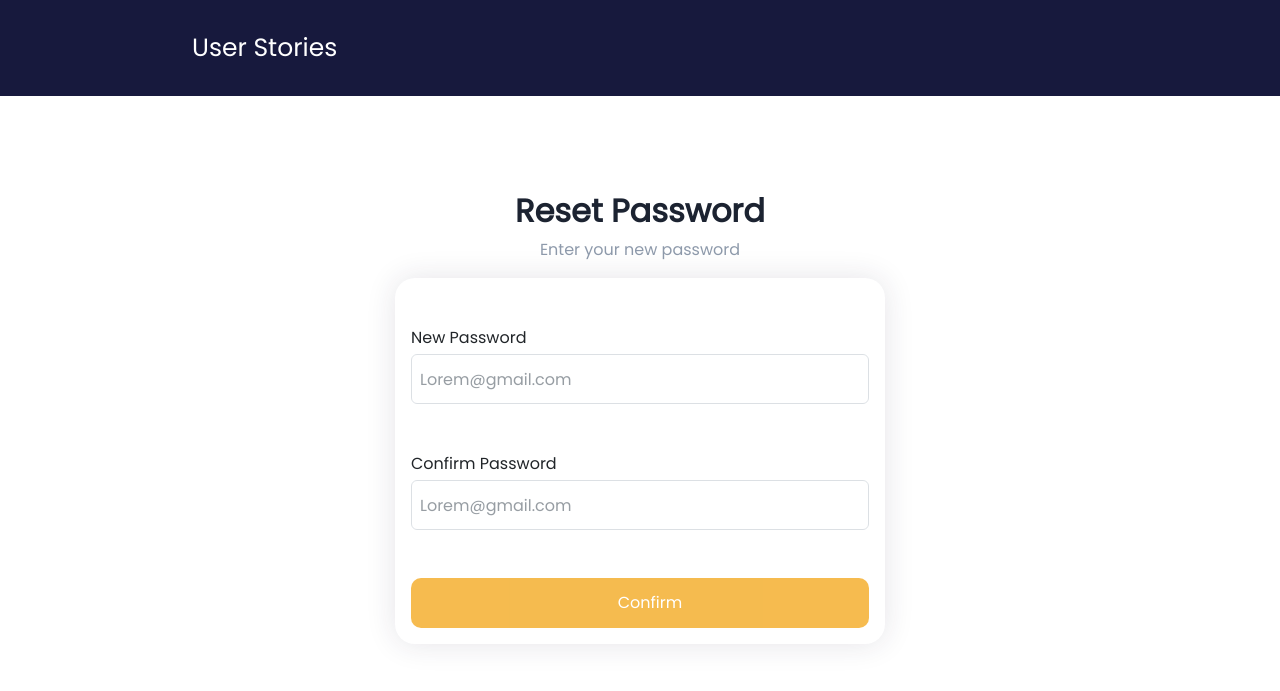
After one commit to AgileRE-2023/USGenerator, a Django app: page /postreset/ in a window 1280 px wide. The commit adds this page. Shown: the top 691 px of the page. Run offline with Django 4.2, Linux system fonts and the light colour scheme.

Commit message:
page reset password

```diff
--- /dev/null
+++ b/usg/client/static/css/reset.css
@@ -0,0 +1,55 @@
+.reset-container {
+  display: flex;
+  flex-direction: column;
+  align-items: center;
+  justify-content: center;
+  margin: 3rem;
+  max-width: 650px;
+  max-height: 550px;
+  padding: 3rem;
+}
+
+.send-container {
+  align-items: flex-start !important;
+  width: calc(100% - 4rem);
+  height: calc(100% - 4rem);
+  border-radius: 20px;
+  padding: 1rem;
+  box-shadow: 0px 0px 30px 0px rgba(39, 35, 67, 0.12);
+}
+
+form {
+  align-items: flex-start !important;
+}
+
+.title-reset {
+  color: #1c2331;
+  text-align: center;
+  font-size: 2rem;
+  font-style: normal;
+  font-weight: 600;
+  text-transform: capitalize;
+}
+
+.par-reset {
+  color: rgba(29, 53, 87, 0.5);
+  font-size: 1rem;
+  font-style: normal;
+  font-weight: 500;
+}
+
+.reset-button {
+  background: #f29f05;
+  border: none;
+  color: white;
+  font-size: 1rem;
+  cursor: pointer;
+  border-radius: 10px;
+  transition: 0.3s;
+}
+
+.reset-button:hover {
+  background: white;
+  color: #f29f05;
+  border: 1px solid #f29f05;
+}
--- a/usg/client/templates/base_signin.html
+++ b/usg/client/templates/base_signin.html
@@ -4,6 +4,7 @@
 <head>
     <meta charset="UTF-8">
     {% load static %}
+    {% block style%}{% endblock %}
     <link rel="stylesheet" tyoe="text/css" href="{% static 'css/signin.css' %}" />
     <meta name="viewport" content="width=device-width, initial-scale=1.0">
     <title>Login</title>
--- /dev/null
+++ b/usg/client/templates/signin-reg/reset.html
@@ -0,0 +1,42 @@
+{% extends "base_signin.html" %} {% load static %} {% block style %}
+<link rel="stylesheet" href="{% static 'css/reset.css' %}" />
+{% endblock %} {% block content %}
+<center>
+  <div class="reset-container">
+    <div class="row">
+      <h1 class="title-reset">Reset Password</h1>
+    </div>
+    <div class="mb-3 par-reset">
+      Enter your new password
+    </div>
+
+    <div class="send-container">
+      <form action="">
+        <label class="mb-1" for="">New Password</label>
+        <div class="form-group mb-5">
+          <input
+            type="password"
+            id="password"
+            placeholder="Lorem@gmail.com"
+            name="password"
+            class="form-control rounded p-2"
+            required
+          />
+        </div>
+        <label class="mb-1" for="">Confirm Password</label>
+        <div class="form-group mb-5">
+          <input
+            type="password"
+            id="password"
+            placeholder="Lorem@gmail.com"
+            name="password"
+            class="form-control rounded p-2"
+            required
+          />
+        </div>
+        <input class="reset-button" type="submit" value="Confirm" />
+      </form>
+    </div>
+  </div>
+</center>
+{%endblock%}
--- a/usg/client/templates/signin-reg/signin.html
+++ b/usg/client/templates/signin-reg/signin.html
@@ -29,7 +29,7 @@
           <input type="checkbox" id="myCheckbox" name="myCheckbox" />
           <p>Remember Me</p>
         </div>
-        <a href="#">Forgot Password</a>
+        <a href="{% url 'client:reset' %}">Forgot Password</a>
       </div>
       <input class="login-button" type="submit" value="Sign In">
       <div class="dontHave">
--- a/usg/client/urls.py
+++ b/usg/client/urls.py
@@ -29,6 +29,6 @@ urlpatterns = [
 
     # Forgot Password
 
-    path('reset', views.reset),
-    path('postreset/', views.postreset)
+    path('reset', views.reset, name='reset'),
+    path('postreset/', views.postreset, name='postreset')
 ]
--- a/usg/client/views.py
+++ b/usg/client/views.py
@@ -62,17 +62,17 @@ def postsignup(request):
     return render(request, 'signin-reg/signin.html')
 
 def reset(request):
-    return render(request, 'reset.html')
+    return render(request, 'signin-reg/send.html')
 
 def postreset(request):
     email = request.POST.get('email')
     try:
         auth.send_password_reset_email(email)
         message = "An email to reset password is successfully sent"
-        return render(request, 'reset.html', {'msg': message})
+        return render(request, 'signin-reg/reset.html', {'msg': message})
     except:
         message = "Something went wrong, Please re-check the email you provided"
-        return render(request, 'reset.html', {'msg': message})
+        return render(request, 'signin-reg/reset.html', {'msg': message})
 # Create your views here.
 
 
```
Also changed, not shown: usg/client/static/css/signin.css (+0 -11 lines), usg/client/templates/signin-reg/send.html (added, +34 -0 lines).
